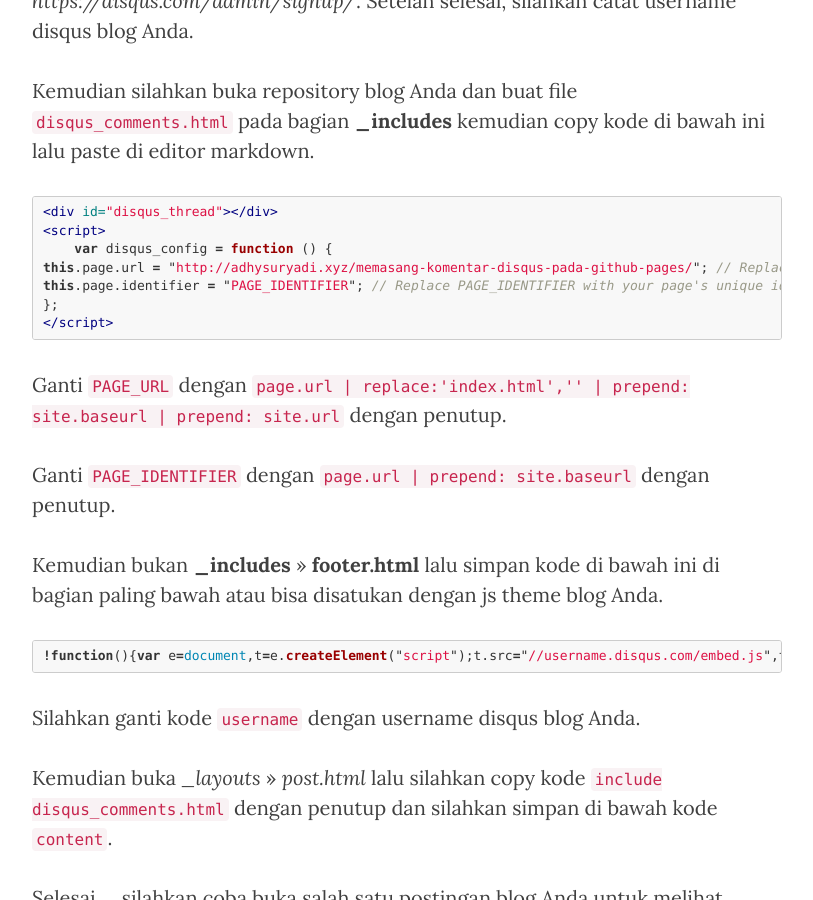
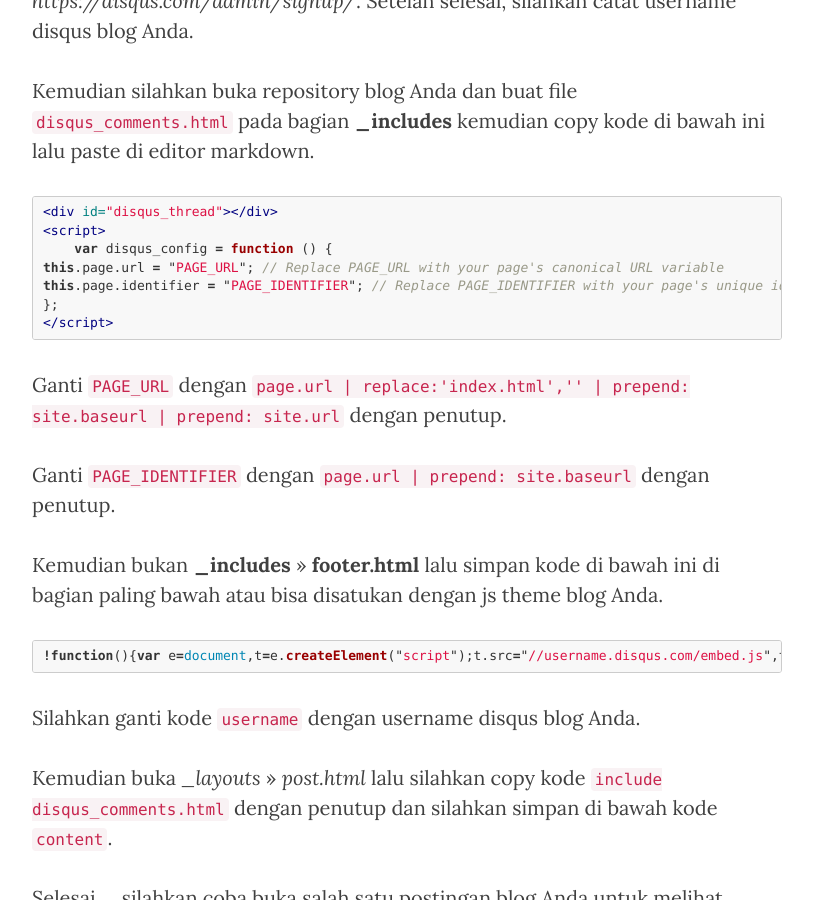
Before and after one commit to KompiAjaib/kompiajaib.github.io, a Jekyll site: the page built from _posts/2016-06-01-memasang-komentar-disqus-pada-github-pages.markdown, in a window 1280 px wide and 900 px high, scrolled down 1147 px. Shown: the whole window, without its empty margins (233-1046 px from the left). Built offline with Jekyll 4.4.1, drawn with Linux system fonts in a browser that asks for light colours; nearby versions of some CDN libraries; comment, search, counter and statistics services are not loaded.

Commit message:
Update 2016-06-01-memasang-komentar-disqus-pada-github-pages.markdown

```diff
--- a/_posts/2016-06-01-memasang-komentar-disqus-pada-github-pages.markdown
+++ b/_posts/2016-06-01-memasang-komentar-disqus-pada-github-pages.markdown
@@ -26,7 +26,7 @@ Kemudian silahkan buka repository blog Anda dan buat file `disqus_comments.html`
 <div id="disqus_thread"></div>
 <script>
     var disqus_config = function () {
-this.page.url = "{{ page.url | replace:'index.html','' | prepend: site.baseurl | prepend: site.url }}"; // Replace PAGE_URL with your page's canonical URL variable
+this.page.url = "PAGE_URL"; // Replace PAGE_URL with your page's canonical URL variable
 this.page.identifier = "PAGE_IDENTIFIER"; // Replace PAGE_IDENTIFIER with your page's unique identifier variable
 };
 </script>
```
